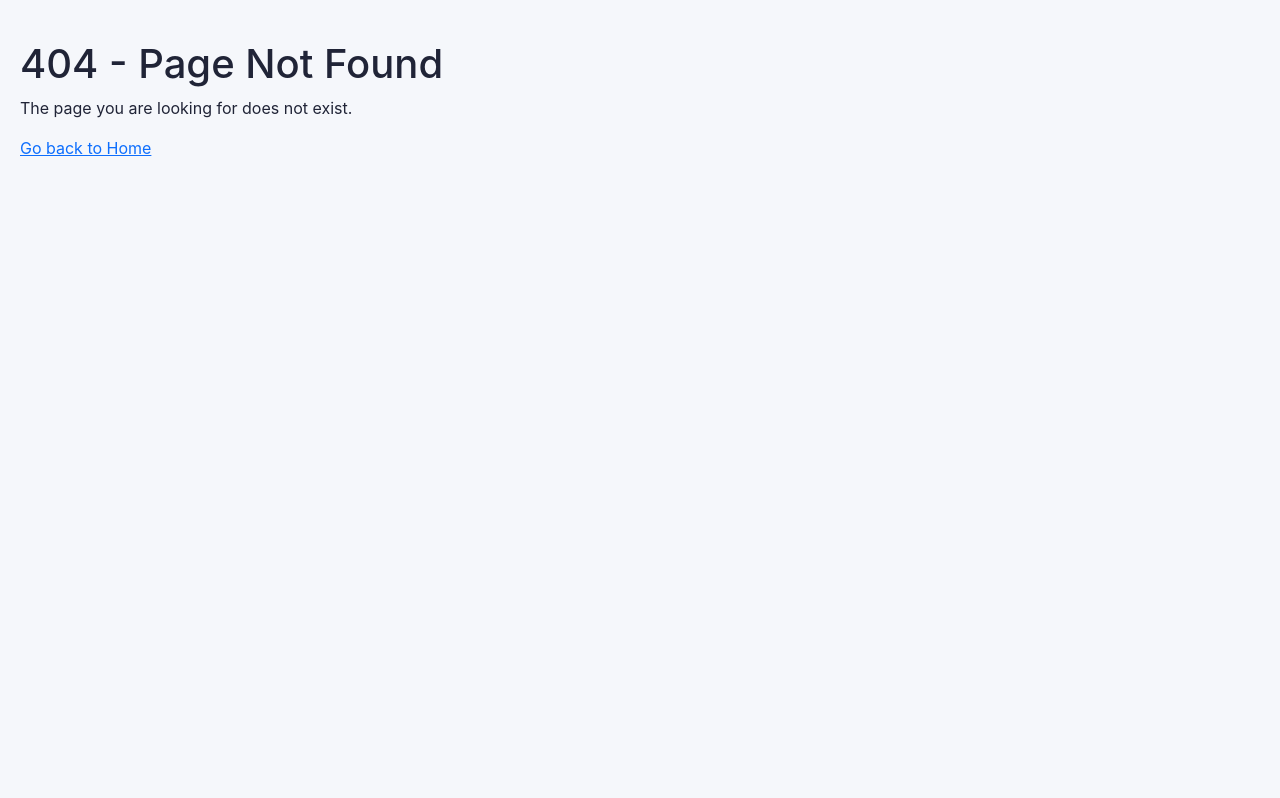
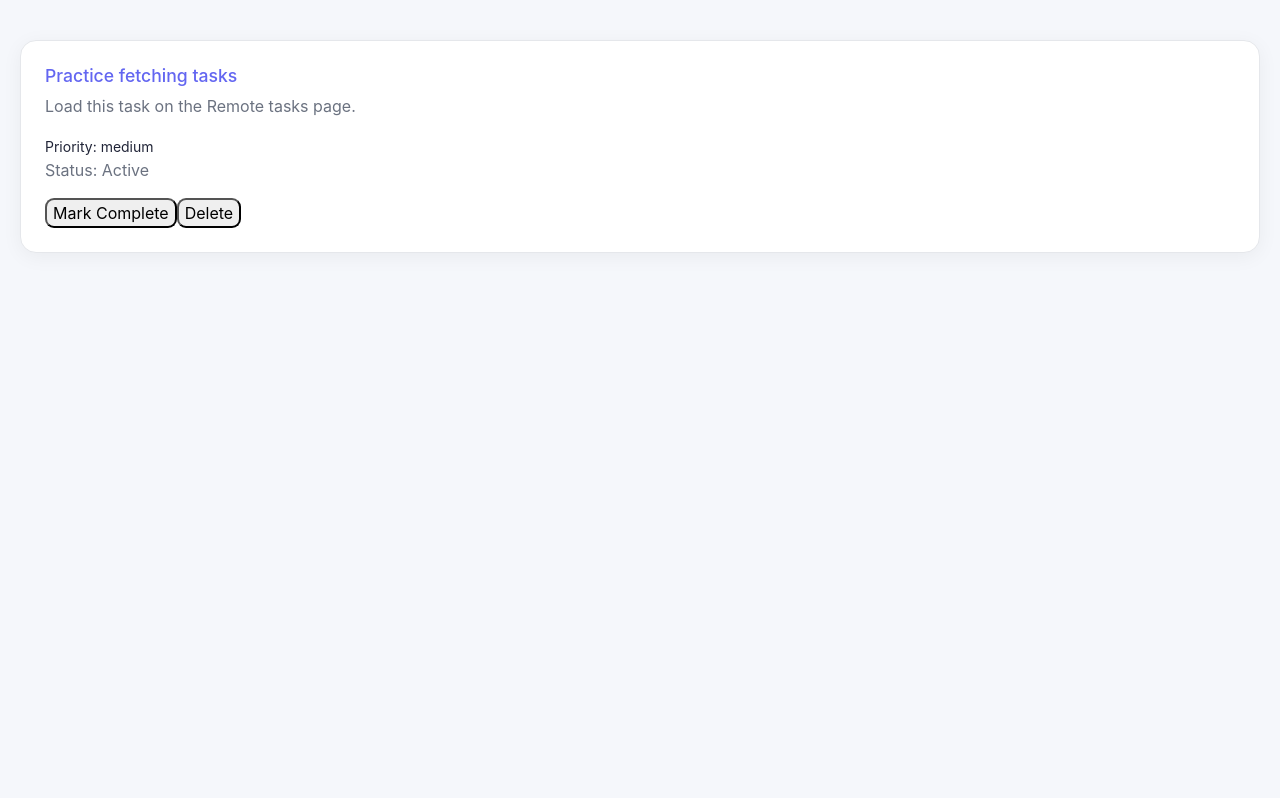
Before and after one commit to SalmenJalleli/taskflow, a React (Vite) app: page /remote-tasks in a window 1280 px wide. Shown: the top 798 px of the page. Built offline with nearby package versions, Linux system fonts and the light colour scheme.

Commit message:
this add a mock remote api for retrieving tasks..

```diff
--- /dev/null
+++ b/public/tasks.json
@@ -0,0 +1,9 @@
+[
+  {
+    "id": "remote-1",
+    "title": "Practice fetching tasks",
+    "description": "Load this task on the Remote tasks page.",
+    "priority": "medium",
+    "completed": false
+  }
+]
--- a/src/App.jsx
+++ b/src/App.jsx
@@ -8,6 +8,7 @@ import NotFoundPage from "./components/NotFoundpage.jsx";
 import CompA from "./components/CompA.jsx";
 import { ThemeProvider } from "./context/ThemeContext.jsx";
 import { useReducer } from "react";
+import RemoteTasksPage from "./components/RemoteTasksPage.jsx";
 
 // Initial task data
 const sampleTasks = [
@@ -113,6 +114,7 @@ function App() {
               path="/tasks/:taskId"
               element={<TaskDetailPage tasks={tasks} />}
             />
+            <Route path="/remote-tasks" element={<RemoteTasksPage />} />
             <Route path="*" element={<NotFoundPage />} />
           </Routes>
         </BrowserRouter>
--- /dev/null
+++ b/src/components/RemoteTasksPage.jsx
@@ -0,0 +1,31 @@
+import React, { useEffect, useState } from "react";
+import TaskList from "./TaskList";
+import { fetchTasks } from "../services/tasksApi";
+
+function RemoteTasksPage() {
+  const [tasks, setTasks] = useState([]);
+  const [status, setStatus] = useState("loading");
+  const [error, setError] = useState("");
+  useEffect(() => {
+    const controller = new AbortController();
+    async function load() {
+      try {
+        const data = await fetchTasks(controller.signal);
+        setTasks(data);
+        setStatus("success");
+      } catch (err) {
+        if (err.name == "AbortError") return;
+        setError(err.message);
+        setStatus("error");
+      }
+    }
+    load();
+    return () => controller.abort();
+  }, []);
+  if (status === "loading") return <p>Loading tasks...</p>;
+  if (status === "error") return <p role="alert">{error}</p>;
+  return <TaskList tasks={tasks} />;
+}
+//The AbortController prevents an obsolete request from continuing after the component is no longer using it.
+//In a larger production app, a data-fetching library or framework-level data APIs can handle caching, retries and request deduplication.
+export default RemoteTasksPage;
--- /dev/null
+++ b/src/services/tasksApi.js
@@ -0,0 +1,9 @@
+const API_BASE = "https://example.com/api"
+
+export async function fetchTasks(signal){
+    const response = await fetch("/tasks.json",{signal});
+    if(!response.ok){
+        throw new Error(`Request failed: ${response.status}`)
+    }
+    return response.json();
+}
```
